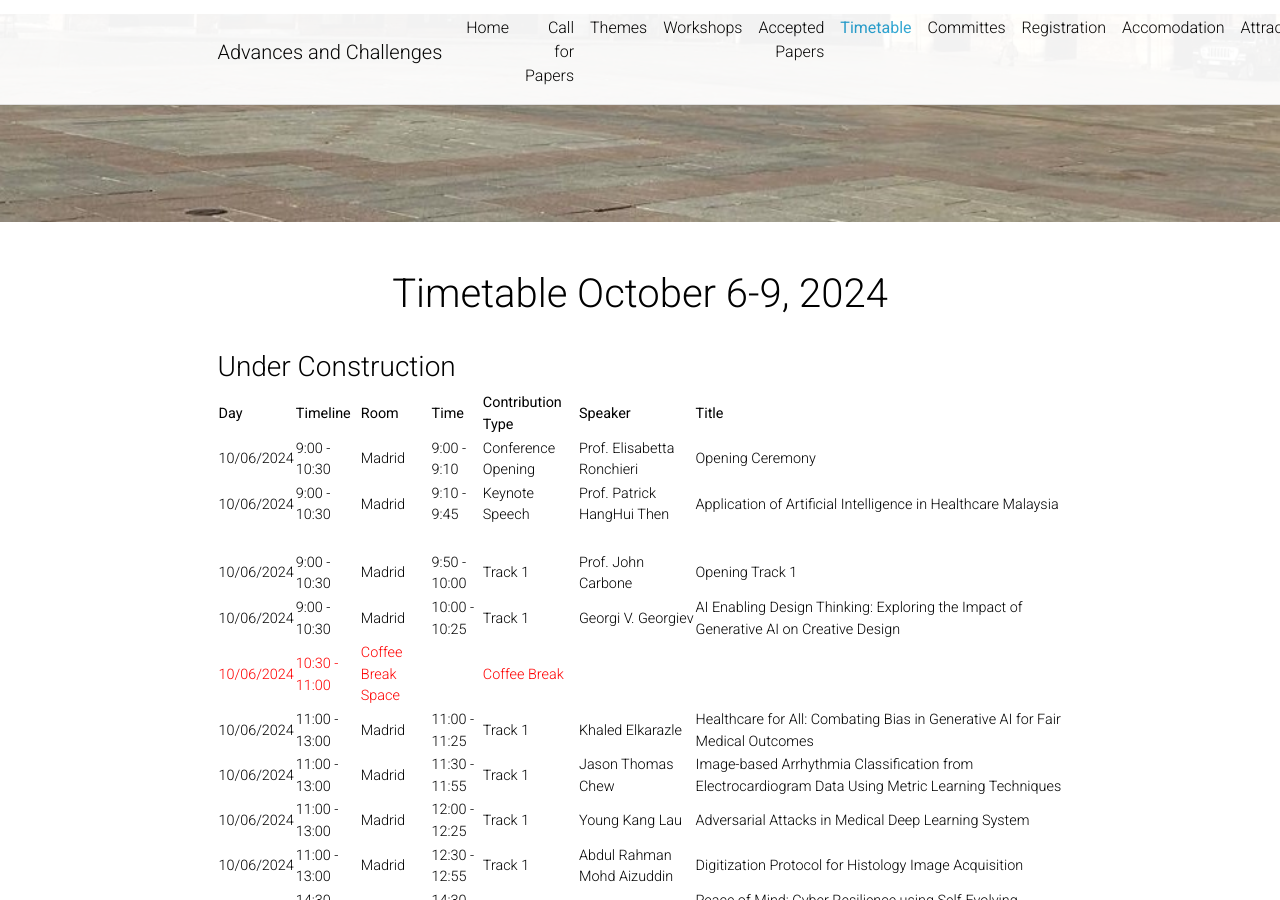
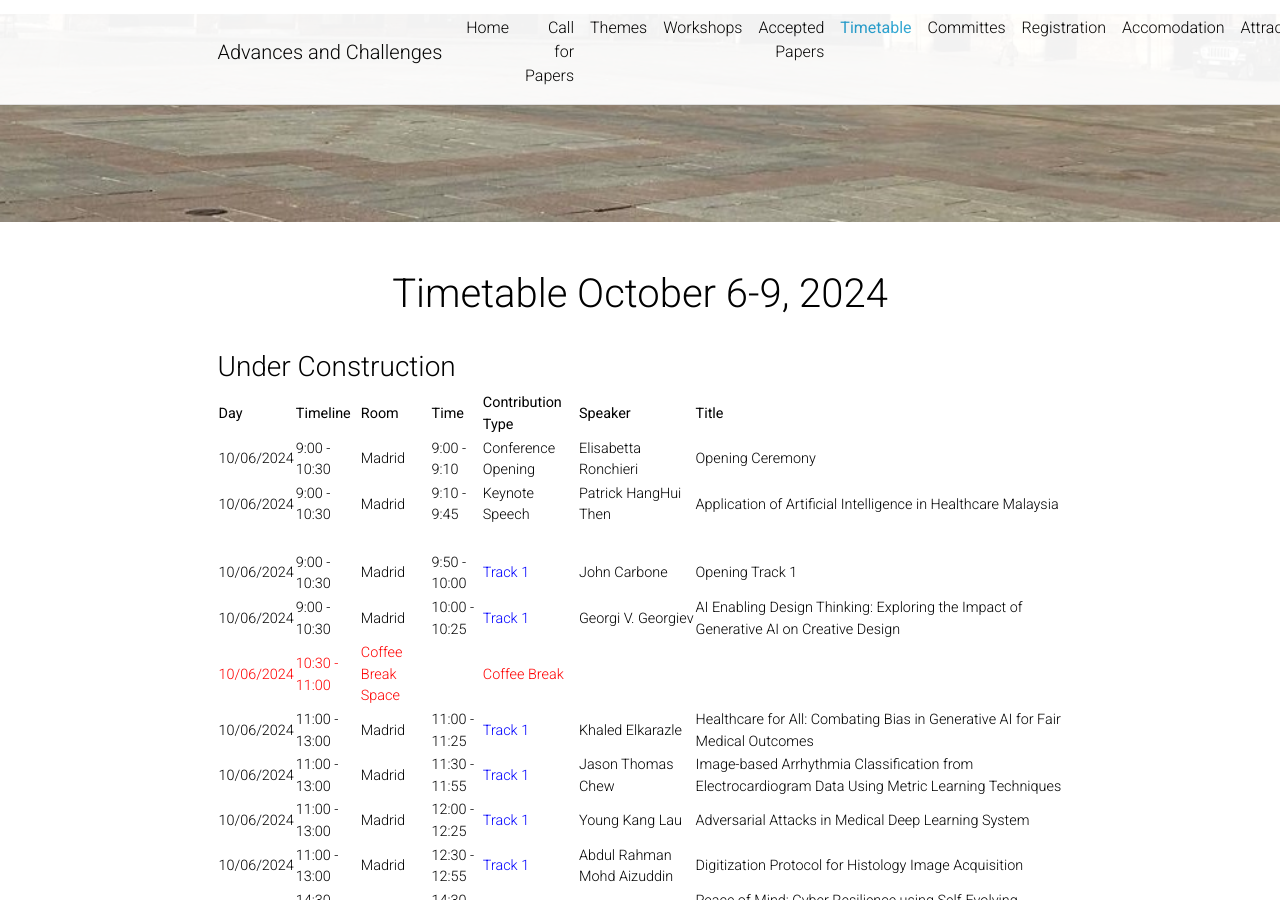
Before and after one commit to GenAI4DPS/advances-challenges, a Jekyll site: the page built from _pages/timetable.md, in a window 1280 px wide and 900 px high. Built offline with Jekyll 4.4.1, drawn with Linux system fonts in a browser that asks for light colours; comment, search, counter and statistics services are not loaded; a style sheet for code colours, icons or effects is not loaded.

Commit message:
Update timetable.md

```diff
--- a/_pages/timetable.md
+++ b/_pages/timetable.md
@@ -12,29 +12,26 @@ nav_order: 6
 
 Day | Timeline | Room | Time | Contribution Type | Speaker | Title
 ---|---|---|---|---|---|---
-10/06/2024 |  9:00 - 10:30 | Madrid | 9:00 - 9:10 | Conference Opening| Prof. Elisabetta Ronchieri | Opening Ceremony
-10/06/2024 |  9:00 - 10:30 | Madrid | 9:10 - 9:45 | Keynote Speech | Prof. Patrick HangHui Then | Application of Artificial Intelligence in Healthcare Malaysia
+10/06/2024 |  9:00 - 10:30 | Madrid | 9:00 - 9:10 | Conference Opening| Elisabetta Ronchieri | Opening Ceremony
+10/06/2024 |  9:00 - 10:30 | Madrid | 9:10 - 9:45 | Keynote Speech | Patrick HangHui Then | Application of Artificial Intelligence in Healthcare Malaysia
 ||||||
-10/06/2024 |  9:00 - 10:30 | Madrid | 9:50 - 10:00 | Track 1 | Prof. John Carbone | Opening Track 1
-10/06/2024 |  9:00 - 10:30 | Madrid | 10:00 - 10:25 | Track 1 | Georgi V. Georgiev | AI Enabling Design Thinking: Exploring the Impact of Generative AI on Creative Design
+10/06/2024 |  9:00 - 10:30 | Madrid | 9:50 - 10:00 | <span style='color: blue;'>Track 1</span> | John Carbone | Opening Track 1
+10/06/2024 |  9:00 - 10:30 | Madrid | 10:00 - 10:25 | <span style='color: blue;'>Track 1</span> | Georgi V. Georgiev | AI Enabling Design Thinking: Exploring the Impact of Generative AI on Creative Design
 <span style='color: red;'>10/06/2024</span> | <span style='color: red;'>10:30 - 11:00</span> | <span style='color: red;'>Coffee Break Space</span> || <span style='color: red;'>Coffee Break</span>||
-10/06/2024 | 11:00 - 13:00 | Madrid | 11:00 - 11:25 | Track 1 | Khaled Elkarazle | Healthcare for All: Combating Bias in Generative AI for Fair Medical Outcomes
-10/06/2024 | 11:00 - 13:00 | Madrid | 11:30 - 11:55 | Track 1 | Jason Thomas Chew | Image-based Arrhythmia Classification from Electrocardiogram Data Using Metric Learning Techniques
-10/06/2024 | 11:00 - 13:00 | Madrid | 12:00 - 12:25 | Track 1 | Young Kang Lau | Adversarial Attacks in Medical Deep Learning System
-10/06/2024 | 11:00 - 13:00 | Madrid | 12:30 - 12:55 | Track 1 | Abdul Rahman Mohd Aizuddin | Digitization Protocol for Histology Image Acquisition
-10/06/2024 | 14:30 - 18:30 | Madrid | 14:30 - 14:55 | Track 1 | Raghav Vadera | Peace of Mind: Cyber Resilience using Self-Evolving Optimized Neural Network Architecture
+10/06/2024 | 11:00 - 13:00 | Madrid | 11:00 - 11:25 | <span style='color: blue;'>Track 1</span> | Khaled Elkarazle | Healthcare for All: Combating Bias in Generative AI for Fair Medical Outcomes
+10/06/2024 | 11:00 - 13:00 | Madrid | 11:30 - 11:55 | <span style='color: blue;'>Track 1</span> | Jason Thomas Chew | Image-based Arrhythmia Classification from Electrocardiogram Data Using Metric Learning Techniques
+10/06/2024 | 11:00 - 13:00 | Madrid | 12:00 - 12:25 | <span style='color: blue;'>Track 1</span> | Young Kang Lau | Adversarial Attacks in Medical Deep Learning System
+10/06/2024 | 11:00 - 13:00 | Madrid | 12:30 - 12:55 | <span style='color: blue;'>Track 1</span> | Abdul Rahman Mohd Aizuddin | Digitization Protocol for Histology Image Acquisition
+10/06/2024 | 14:30 - 18:30 | Madrid | 14:30 - 14:55 | <span style='color: blue;'>Track 1</span> | Raghav Vadera | Peace of Mind: Cyber Resilience using Self-Evolving Optimized Neural Network Architecture
 ||||||
-10/06/2024 | 14:30 - 18:30 | Madrid | 15:30 - 15:40 | Track 2 | Prof. Elisabetta Ronchieri | Opening Track 2
-10/06/2024 | 14:30 - 18:30 | Madrid | 15:20 - 15:45 | Track 2 | Tracy Jeng Yee Jong | Utilising Knowledge Graphs and Natural Language Generation to Enhance Chronic Disease Management through Personalised Recommendations
-10/06/2024 | 14:30 - 18:30 | Madrid | 15:50 - 16:15 | Track 2 | Alberto Trashaj | Advanced NLP Solutions for Enhancing the CNAF User Support
-10/06/2024 | 14:30 - 18:30 | Madrid | 15:20 - 16:45 | Track 2 | Elizabeth Trader | LegalAI for Tracking of Diagnostic Discrepancy Data for Predictive Modeling
-10/06/2024 | 14:30 - 18:30 | Madrid | 17:50 - 17:15 | Track 2 | Francesco Zangrillo | Diagnosing the Optimal Prompt Trick: A Case Study on the Effectiveness of Prompt Engineering in Medical Question Answering
-10/06/2024 | 14:30 - 18:30 | Madrid | 17:20 - 17:45 | Track 2 | Bridget Wu | A Quick Overview of Robot Cooking
-10/06/2024 | 14:30 - 18:30 | Madrid | 17:50 - 18:15 | Track 2 | Ali Mohammadi | Simulating Conflict Resolution in Axiomatic Theory of Design Modeling: Insights into Developing Conflict Resolution Chatbots
+10/06/2024 | 14:30 - 18:30 | Madrid | 15:30 - 15:40 | <span style='color: green;'>Track 2</span> | Prof. Elisabetta Ronchieri | Opening Track 2
+10/06/2024 | 14:30 - 18:30 | Madrid | 15:20 - 15:45 | <span style='color: green;'>Track 2</span> | Tracy Jeng Yee Jong | Utilising Knowledge Graphs and Natural Language Generation to Enhance Chronic Disease Management through Personalised Recommendations
+10/06/2024 | 14:30 - 18:30 | Madrid | 15:50 - 16:15 | <span style='color: green;'>Track 2</span> | Alberto Trashaj | Advanced NLP Solutions for Enhancing the CNAF User Support
+10/06/2024 | 14:30 - 18:30 | Madrid | 15:20 - 16:45 | <span style='color: green;'>Track 2</span> | Elizabeth Trader | LegalAI for Tracking of Diagnostic Discrepancy Data for Predictive Modeling
+10/06/2024 | 14:30 - 18:30 | Madrid | 17:50 - 17:15 | <span style='color: green;'>Track 2</span> | Francesco Zangrillo | Diagnosing the Optimal Prompt Trick: A Case Study on the Effectiveness of Prompt Engineering in Medical Question Answering
+10/06/2024 | 14:30 - 18:30 | Madrid | 17:20 - 17:45 | <span style='color: green;'>Track 2</span> | Bridget Wu | A Quick Overview of Robot Cooking
+10/06/2024 | 14:30 - 18:30 | Madrid | 17:50 - 18:15 | <span style='color: green;'>Track 2</span> | Ali Mohammadi | Simulating Conflict Resolution in Axiomatic Theory of Design Modeling: Insights into Developing Conflict Resolution Chatbots
 <span style='color: red;'>10/06/2024</span> | <span style='color: red;'>19:00 - 21:00</span> | <span style='color: red;'>Coffee Break Space</span> | |<span style='color: red;'>Cocktail</span>|||
-
-
-
 
 Day | Timeline | Room | Contribution Type | Speaker | Title
 ---|---|---|---|---|---
```
